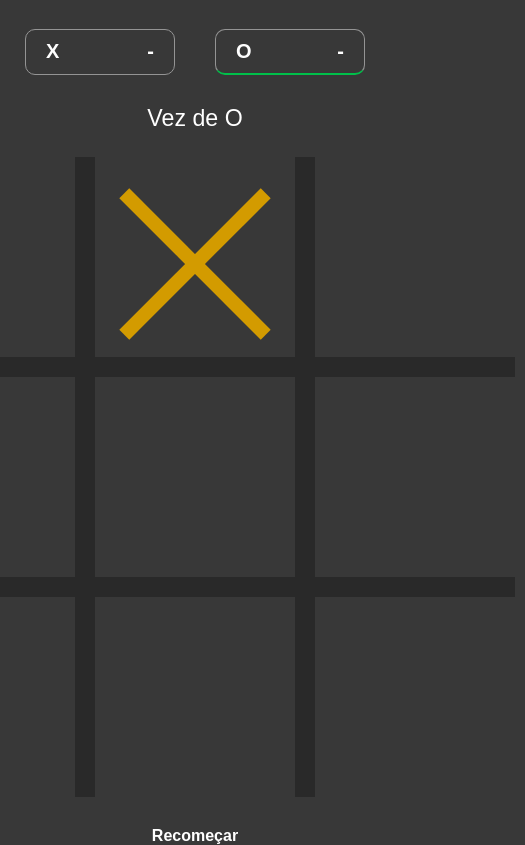
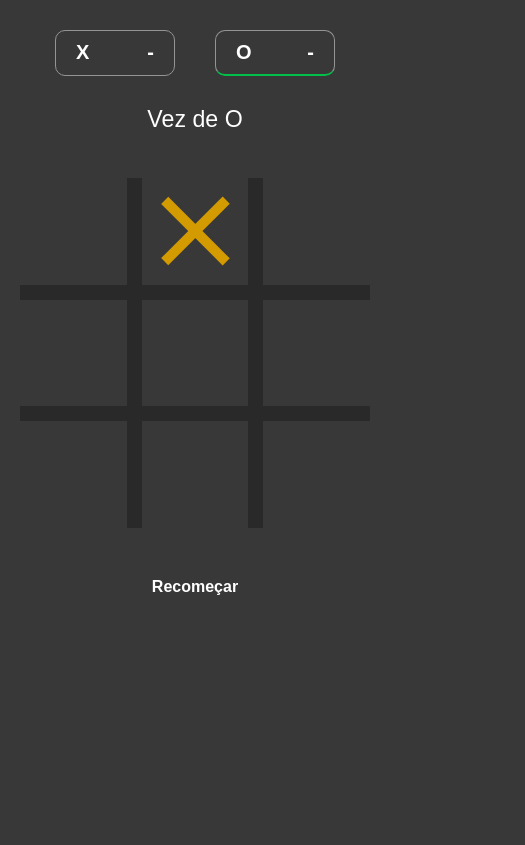
Before and after one commit to MuriloPCoelho/Portifolio, a plain HTML site: page Tic-Tac-Toe/index.html in a window 390 px wide. Both pictures are taken after a click on the element 195 px from the left and 257 px from the top of the page. Shown: the whole page, 525 px wide, since content can reach past the window. Drawn offline with Linux system fonts and the light colour scheme.

Commit message:
update
adjusting responsiveness

```diff
--- a/Tic-Tac-Toe/css/o-style.css
+++ b/Tic-Tac-Toe/css/o-style.css
@@ -1,25 +1,36 @@
 #O {
     position: relative;
+    width: 100%;
+    height: 100%;
+    display: grid;
+    justify-items: center;
+    align-items: center;
 }
 
 #O-form__1, #O-form__2 {
     border-radius: 100%;
     position: absolute;
-
 }
 
 #O-form__1 {
     background-color: var(--oColor);
-    height: 160px;
-    right: -80px;
-    top: -80px;
-    width: 160px;
+    max-height: 150px;
+    max-width: 150px;
+    width: 100%;
+    height: 100%;
 }
 
 #O-form__2 {
     background-color: var(--backgrond);
-    height: 130px;
-    right: -65px;
-    top: -65px;
-    width: 130px;
+    max-height: 120px;
+    max-width: 120px;
+    width: calc(100% - 30px);
+    height: calc(100% - 30px);
 }
+
+@media (max-width: 440px) {
+    #O-form__2 {
+        width: calc(100% - 20px);
+        height: calc(100% - 20px);
+    }
+}
--- a/Tic-Tac-Toe/css/styles.css
+++ b/Tic-Tac-Toe/css/styles.css
@@ -21,7 +21,6 @@ body {
     flex-direction: column;
     font-family: Arial, Helvetica, sans-serif;
     justify-content: center;
-    height: 100vh;
 }
 
 #scoreboard {
@@ -29,6 +28,8 @@ body {
     font-size: 1.25em;
     font-weight: 700;
     padding: 20px;
+    max-width: 360px;
+    width: 100%;
 }
 
 .score {
@@ -39,7 +40,9 @@ body {
     justify-content: space-between;
     margin: 10px 20px;
     padding: 10px 20px;
-    width: 150px;
+    max-width: 150px;
+    width: 100%;
+
 }
 
 #turn {
@@ -56,26 +59,38 @@ body {
     cursor: pointer;
     display: flex;
     justify-content: center;
-    height: 200px;
-    width: 200px;
+    max-height: 200px;
+    max-width: 200px;
+    width: 100%;
+    height: 100%;
+    padding: 10px;
+    aspect-ratio: 1;
 }
 
 #field {
     align-items: center;
     display: flex;
     justify-content: center;
-    height: 660px;
-    width: 660px;
+    max-height: 660px;
+    max-width: 660px;
+    align-items: center;
+    width: 100%;
+    height: 100%;
+    aspect-ratio: 1;
+    padding: 20px;
 }
 
 #frame {
     background-color: var(--frame);
     display: grid;
-    grid-template-columns: 1fr 1fr 1fr;
-    grid-template-rows: 1fr 1fr 1fr;
+    grid-template-columns: repeat(3, 1fr);
+    grid-template-rows: repeat(3, 1fr);
     gap: 20px;
-    width: 640px;
-    height: 640px;
+    max-width: 640px;
+    max-height: 640px;
+    width: 100%;
+    height: 100%;
+    aspect-ratio: 1;
 }
 
 #reset {
@@ -84,3 +99,9 @@ body {
     font-weight: 700;
     margin-top: 30px;
 }
+
+@media (max-width: 440px) {
+    #frame {
+        gap: 15px;
+    }
+}
--- a/Tic-Tac-Toe/css/x-style.css
+++ b/Tic-Tac-Toe/css/x-style.css
@@ -1,13 +1,21 @@
 #X {
     position: relative;
+    width: 100%;
+    height: 100%;
+    display: flex;
+    justify-content: center;
+    flex-direction: column;
+
 }
 
 #X-form__1, #X-form__2 {
     background-color: var(--xColor);
-    height: 14px;
+    max-height: 14px;
     position: absolute;
-    right: -100px;
-    width: 200px;
+    max-width: 200px;
+    width: 100%;
+    height: 100%;
+
 }
 
 #X-form__1 {
@@ -17,3 +25,9 @@
 #X-form__2 {
     rotate: -45deg;
 }
+
+@media (max-width: 440px) {
+    #X-form__1, #X-form__2 {
+        max-height: 10px;
+    }
+}
```
